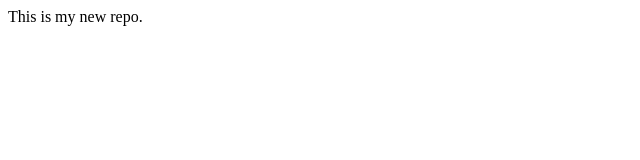
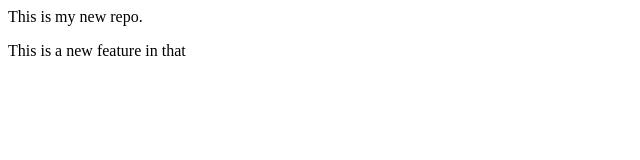
Before and after one commit to Ritesh09github/Localrepo, a plain HTML site: page index.html in a window 1280 px wide. Shown: the whole page, without its empty margins (0-640 px from the left). Drawn offline with Linux system fonts and the light colour scheme.

Commit message:
new feature unlock

```diff
--- a/index.html
+++ b/index.html
@@ -1 +1,2 @@
 <p>This is my new repo.</p>
+<p>This is a new feature in that</p>
```
